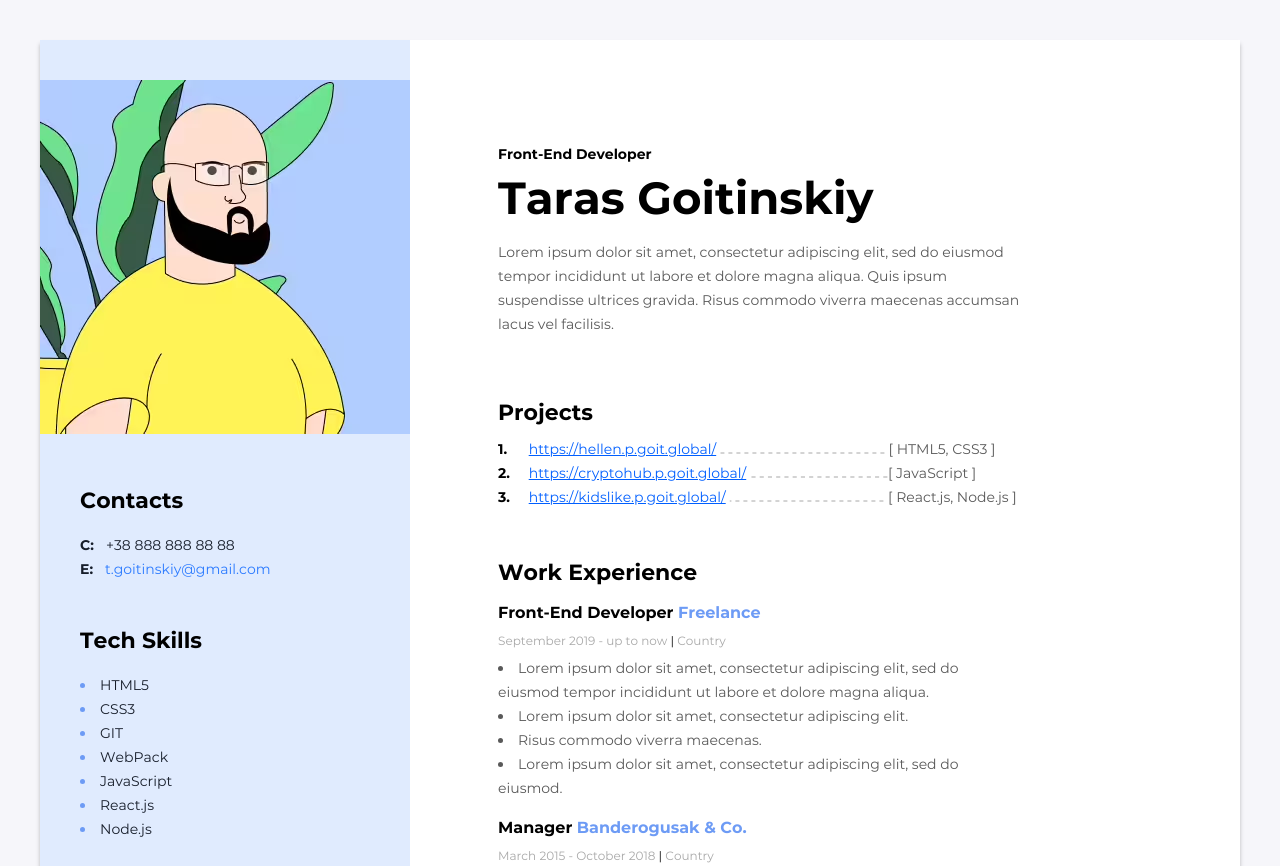
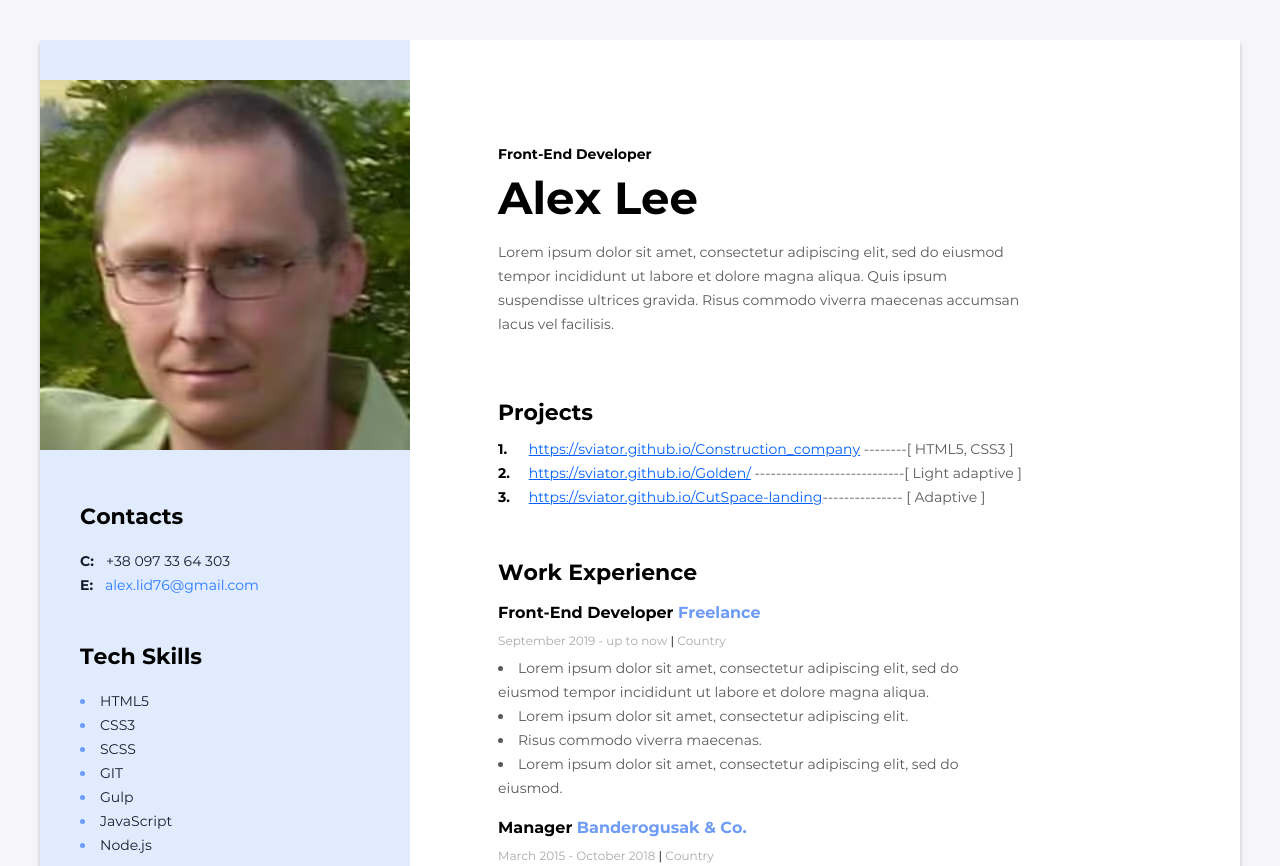
Before and after one commit to SViator/go-it_resume, a website: page app/pages/index.html in a window 1280 px wide. Shown: the top 866 px of the page. Drawn offline with nearby package versions, Linux system fonts and the light colour scheme; files that its build step writes are made by us from their sources; files whose address does not match are found by name.

Commit message:
add my some  data

```diff
--- a/app/pages/index.html
+++ b/app/pages/index.html
@@ -14,20 +14,20 @@
 
 			<aside class="sidebar">
 				<picture class="sidebar__item photo">
-					<source type="image/avif" srcset="images/content/frame-1.avif" />
-					<source type="image/webp" srcset="images/content/frame-1.webp" />
-					<img src="images/content/frame-1.jpg" alt="My photo" width="370px">
+					<source type="image/avif" srcset="images/content/lkjk444kgjn.avif" />
+					<source type="image/webp" srcset="images/content/lkjk444kgjn.webp" />
+					<img src="images/content/lkjk444kgjn.jpg" alt="My photo" width="370px">
 				</picture>
 
 				<div class="sidebar__item contacts">
 					<h2 class="sidebar__item-title">Contacts</h2>
 					<p class="contacts-item">
 						<span class="contacts-type">C: </span>
-						<a class="contacts-number" href="tel:+388888888888">+38 888 888 88 88</a>
+						<a class="contacts-number" href="tel:+380973364303">+38 097 33 64 303</a>
 					</p>
 					<p class="contacts-item">
 						<span class="contacts-type">E: </span>
-						<a class="contacts-email" href="mailto:t.goitinskiy@gmail.com">t.goitinskiy@gmail.com</a>
+						<a class="contacts-email" href="mailto:alex.lid76@gmail.com">alex.lid76@gmail.com</a>
 					</p>
 				</div>
 
@@ -36,10 +36,10 @@
 					<ul class="sidebar__list">
 						<li class="sidebar__list-item">HTML5</li>
 						<li class="sidebar__list-item">CSS3</li>
+						<li class="sidebar__list-item">SCSS</li>
 						<li class="sidebar__list-item">GIT</li>
-						<li class="sidebar__list-item">WebPack</li>
+						<li class="sidebar__list-item">Gulp</li>
 						<li class="sidebar__list-item">JavaScript</li>
-						<li class="sidebar__list-item">React.js</li>
 						<li class="sidebar__list-item">Node.js</li>
 					</ul>
 				</div>
@@ -58,7 +58,7 @@
 			<main class="main">
 				<header class="header">
 					<h4 class="header__subtitle">Front-End Developer</h4>
-					<h1 class="header__title">Taras Goitinskiy</h1>
+					<h1 class="header__title">Alex Lee</h1>
 					<p class="header__info">Lorem ipsum dolor sit amet, consectetur adipiscing elit, sed do eiusmod tempor incididunt ut labore et dolore magna aliqua. Quis ipsum suspendisse ultrices gravida. Risus commodo viverra maecenas accumsan lacus vel facilisis. </p>
 				</header>
 
@@ -67,21 +67,19 @@
 					<ol class="projects__list">
 						<li class="projects__list-item">
 							<span class="link-number">1. </span>
-							<a class="projects__link" href=" https://hellen.p.goit.global/">https://hellen.p.goit.global/</a>
-							<img src="images/Vector 1.svg" alt="svg">
-							<span>[ HTML5, CSS3 ]</span>
+							<a class="projects__link" href="https://sviator.github.io/Construction_company/" target="_blank">https://sviator.github.io/Construction_company</a>
+							--------<span>[ HTML5, CSS3 ]</span>
 						</li>
 						<li class="projects__list-item">
 							<span class="link-number">2. </span>
-							<a class="projects__link" href=" https://cryptohub.p.goit.global/">https://cryptohub.p.goit.global/</a>
-							<img src="images/Vector 2.svg" alt="svg" width="138px"><span>[ JavaScript ]</span>
+							<a class="projects__link" href="https://sviator.github.io/Golden/" target="_blank">https://sviator.github.io/Golden/</a>
+							----------------------------<span>[ Light adaptive ]</span>
 						</li>
 
 						<li class="projects__list-item">
 							<span class="link-number">3. </span>
-							<a class="projects__link" href=" https://kidslike.p.goit.global/">https://kidslike.p.goit.global/</a>
-							<img src="images/Vector 3.svg" alt="svg">
-							<span>[ React.js, Node.js ]</span>
+							<a class="projects__link" href="https://sviator.github.io/CutSpace-landing/" target="_blank">https://sviator.github.io/CutSpace-landing</a>---------------
+							<span>[ Adaptive ]</span>
 						</li>
 					</ol>
 				</div>
--- a/gulpfile.js
+++ b/gulpfile.js
@@ -120,8 +120,6 @@ function building() {
 		'app/js/main.min.js',
 		'app/images/*.*',
 		'app/images/content/*.*',
-		'!app/images/*.svg',
-		'app/images/sprite.svg',
 		'app/fonts/*.*'
 	], {base: 'app'})
 		.pipe(dest('dist'))
```
Also changed, not shown: app/images/Vector 1.svg (deleted), app/images/Vector 2.svg (deleted), app/images/Vector 3.svg (deleted), app/images/content/Vector 1.avif (deleted), app/images/content/Vector 2.avif (deleted), app/images/content/Vector 3.avif (deleted), app/images/content/frame-1.avif (deleted), app/images/content/frame-1.jpg (deleted), app/images/content/frame-1.webp (deleted), app/images/content/lkjk444kgjn.avif (added), app/images/content/lkjk444kgjn.jpg (added), app/images/content/lkjk444kgjn.webp (added).
